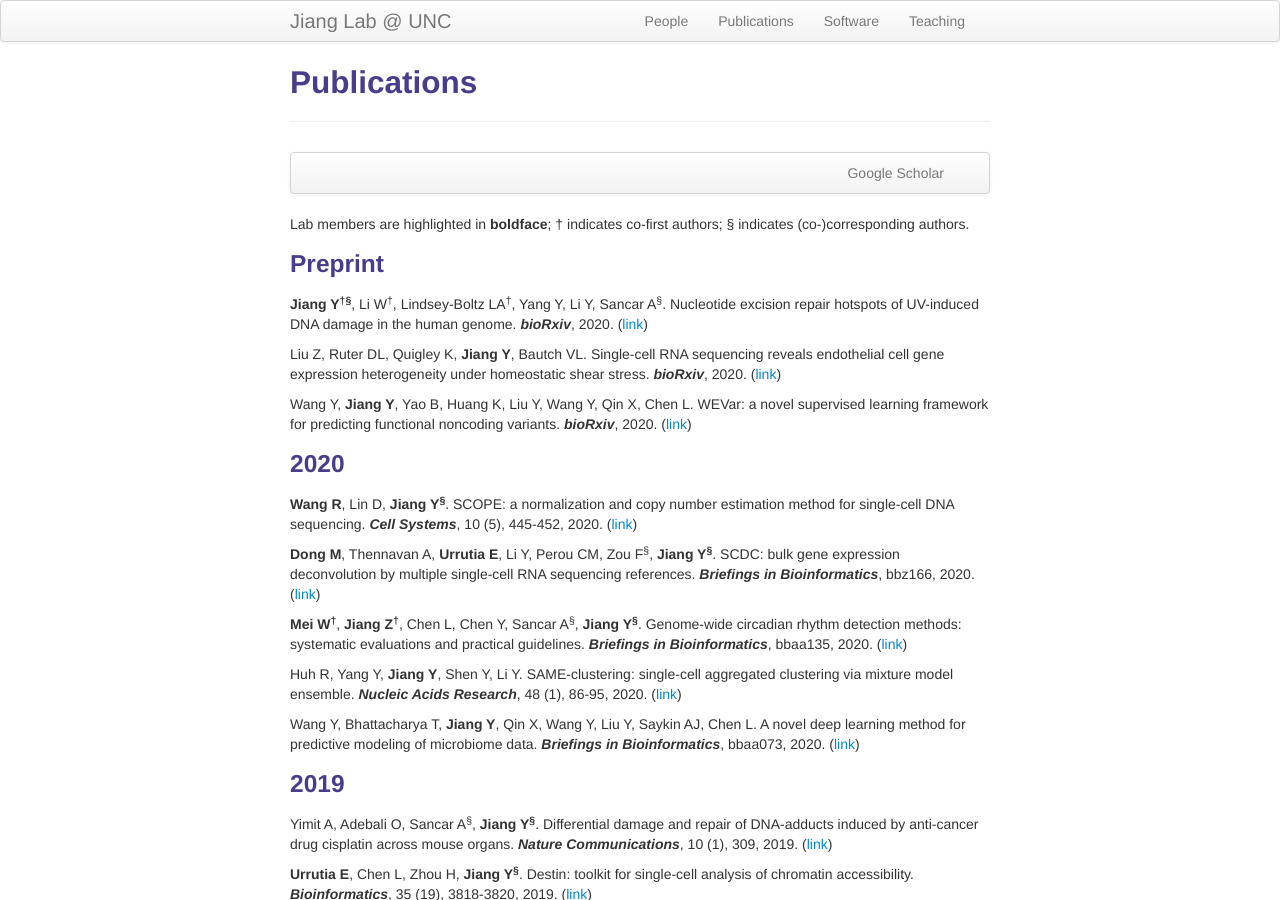
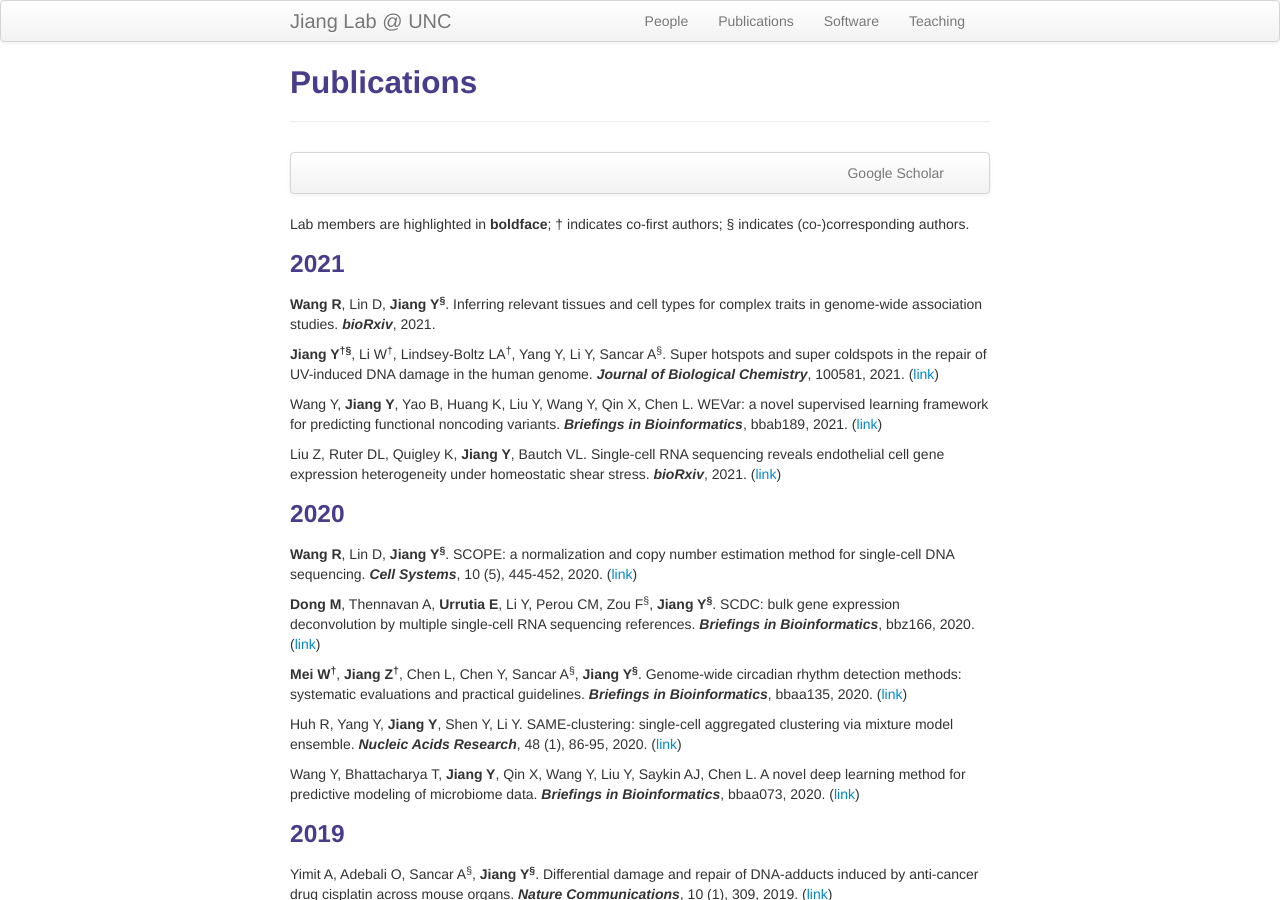
Before and after one commit to yuchaojiang/yuchaojiang.github.io, a Jekyll site: the page built from pages/pubs.md, in a window 1280 px wide and 900 px high. Built offline with Jekyll 4.4.1, drawn with Linux system fonts in a browser that asks for light colours.

Commit message:
Update pubs.md

```diff
--- a/pages/pubs.md
+++ b/pages/pubs.md
@@ -14,13 +14,14 @@ description: Yuchao Jiang's publications
 
 Lab members are highlighted in **boldface**; &dagger; indicates co-first authors; &sect; indicates (co-)corresponding authors.
 
-### Preprint
+### 2021
+**Wang R**, Lin D, **Jiang Y<sup>&sect;</sup>**. Inferring relevant tissues and cell types for complex traits in genome-wide association studies. ***bioRxiv***, 2021.
 
-**Jiang Y<sup>&dagger;</sup><sup>&sect;</sup>**, Li W<sup>&dagger;</sup>, Lindsey-Boltz LA<sup>&dagger;</sup>, Yang Y, Li Y, Sancar A<sup>&sect;</sup>. Nucleotide excision repair hotspots of UV-induced DNA damage in the human genome. ***bioRxiv***, 2020. ([link](https://www.biorxiv.org/content/10.1101/2020.04.16.045369v2))
+**Jiang Y<sup>&dagger;</sup><sup>&sect;</sup>**, Li W<sup>&dagger;</sup>, Lindsey-Boltz LA<sup>&dagger;</sup>, Yang Y, Li Y, Sancar A<sup>&sect;</sup>. Super hotspots and super coldspots in the repair of UV-induced DNA damage in the human genome. ***Journal of Biological Chemistry***, 100581, 2021. ([link](https://www.sciencedirect.com/science/article/pii/S0021925821003616?via%3Dihub))
 
-Liu Z, Ruter DL, Quigley K, **Jiang Y**, Bautch VL. Single-cell RNA sequencing reveals endothelial cell gene expression heterogeneity under homeostatic shear stress. ***bioRxiv***, 2020. ([link](https://www.biorxiv.org/content/10.1101/2020.12.07.414904v1))
+Wang Y, **Jiang Y**, Yao B, Huang K, Liu Y, Wang Y, Qin X, Chen L. WEVar: a novel supervised learning framework for predicting functional noncoding variants. ***Briefings in Bioinformatics***, bbab189, 2021. ([link](https://www.biorxiv.org/content/10.1101/2020.11.16.385633v1.abstract))
 
-Wang Y, **Jiang Y**, Yao B, Huang K, Liu Y, Wang Y, Qin X, Chen L. WEVar: a novel supervised learning framework for predicting functional noncoding variants. ***bioRxiv***, 2020. ([link](https://www.biorxiv.org/content/10.1101/2020.11.16.385633v1.abstract))
+Liu Z, Ruter DL, Quigley K, **Jiang Y**, Bautch VL. Single-cell RNA sequencing reveals endothelial cell gene expression heterogeneity under homeostatic shear stress. ***bioRxiv***, 2021. ([link](https://www.biorxiv.org/content/10.1101/2020.12.07.414904v1))
 
 ### 2020
 
```
